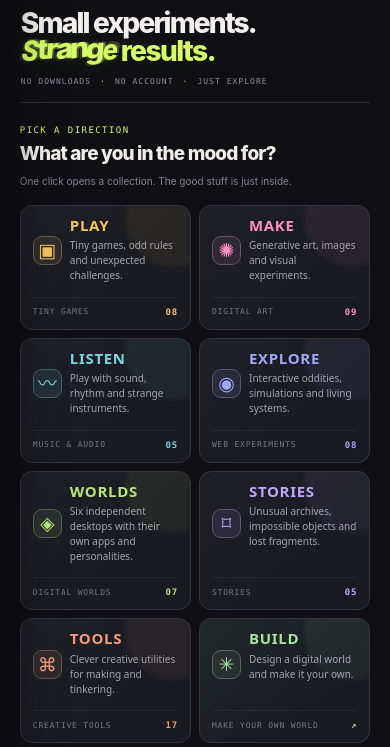
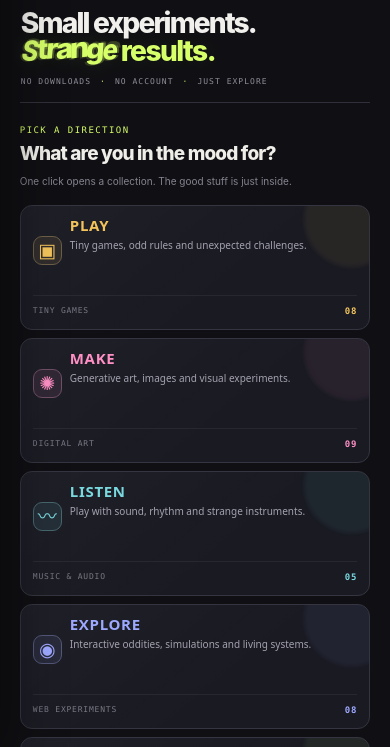
Before and after one commit to stelioswinters/curioid, a plain HTML site: page index.html in a window 390 px wide. Shown: the part 83-830 px from the top of the page. Drawn offline with Linux system fonts and the light colour scheme.

Commit message:
Prevent discovery card clipping at high zoom

```diff
--- a/index.html
+++ b/index.html
@@ -991,6 +991,41 @@
   }
 </style>
 
+<style id="curioid-discovery-overflow-fix">
+  /* Keep catalogue cards inside their grid cell at browser zoom and narrow widths. */
+  .discovery-grid > .discovery-card {
+    box-sizing: border-box;
+    width: 100%;
+    min-width: 0;
+    max-width: 100%;
+  }
+  .discovery-card > * {
+    box-sizing: border-box;
+    min-width: 0;
+    max-width: 100%;
+  }
+  .discovery-description {
+    overflow-wrap: anywhere;
+    white-space: normal;
+  }
+  .discovery-meta {
+    min-width: 0;
+    flex-wrap: wrap;
+    line-height: 1.4;
+    overflow-wrap: anywhere;
+  }
+  .discovery-meta b {
+    flex: 0 0 auto;
+    margin-left: auto;
+  }
+  @media (max-width: 1100px) {
+    .discovery-grid { grid-template-columns: repeat(2, minmax(0, 1fr)); }
+  }
+  @media (max-width: 560px) {
+    .discovery-grid { grid-template-columns: minmax(0, 1fr); }
+  }
+</style>
+
 </head>
 <body>
   <noscript><div class="noscript-notice">CURIOID needs JavaScript enabled to open its interactive projects. No account or remote AI service is required.</div></noscript>
```
